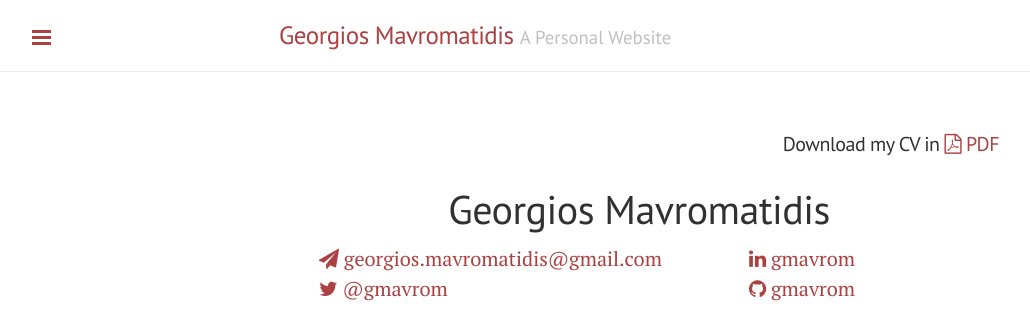
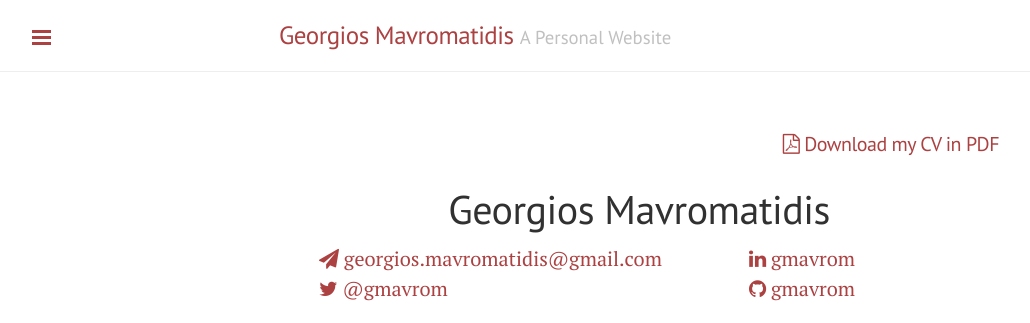
Before and after one commit to gmavrom33/gmavrom.github.io, a Jekyll site: the page built from cv/index.md, in a window 1280 px wide and 900 px high. Shown: the top 323 px of the window, without its empty margins (1-1031 px from the left). Built offline with Jekyll 4.4.1, drawn with Linux system fonts in a browser that asks for light colours; nearby versions of some CDN libraries.

Commit message:
Update index.md

```diff
--- a/cv/index.md
+++ b/cv/index.md
@@ -10,7 +10,7 @@ title: CV
 	h1:first-child{ display: none }
 </style>
 
-##### Download my CV in <a href="http://mavromatidis.me/downloads/cv.pdf"><i class="fa fa-file-pdf-o"></i> PDF</a>
+##### <a href="http://mavromatidis.me/downloads/cv.pdf"><i class="fa fa-file-pdf-o"></i> Download my CV in PDF</a>
 
 # Georgios Mavromatidis
 
```
